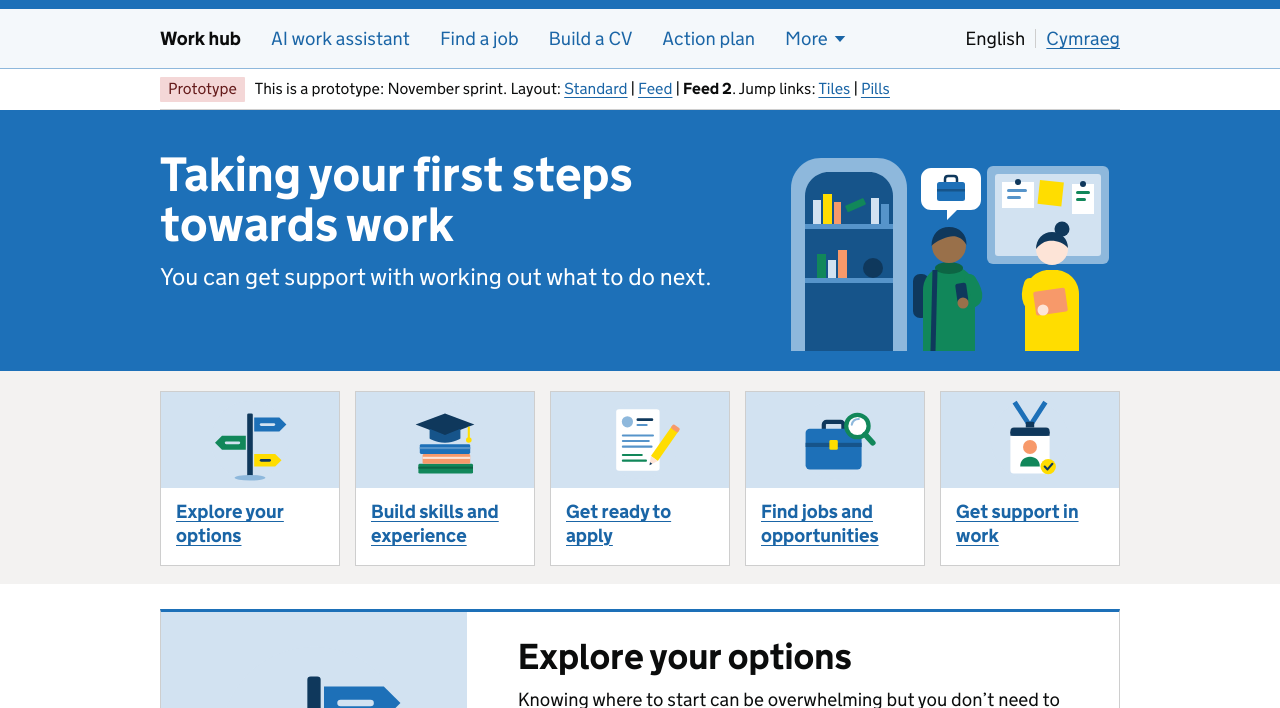
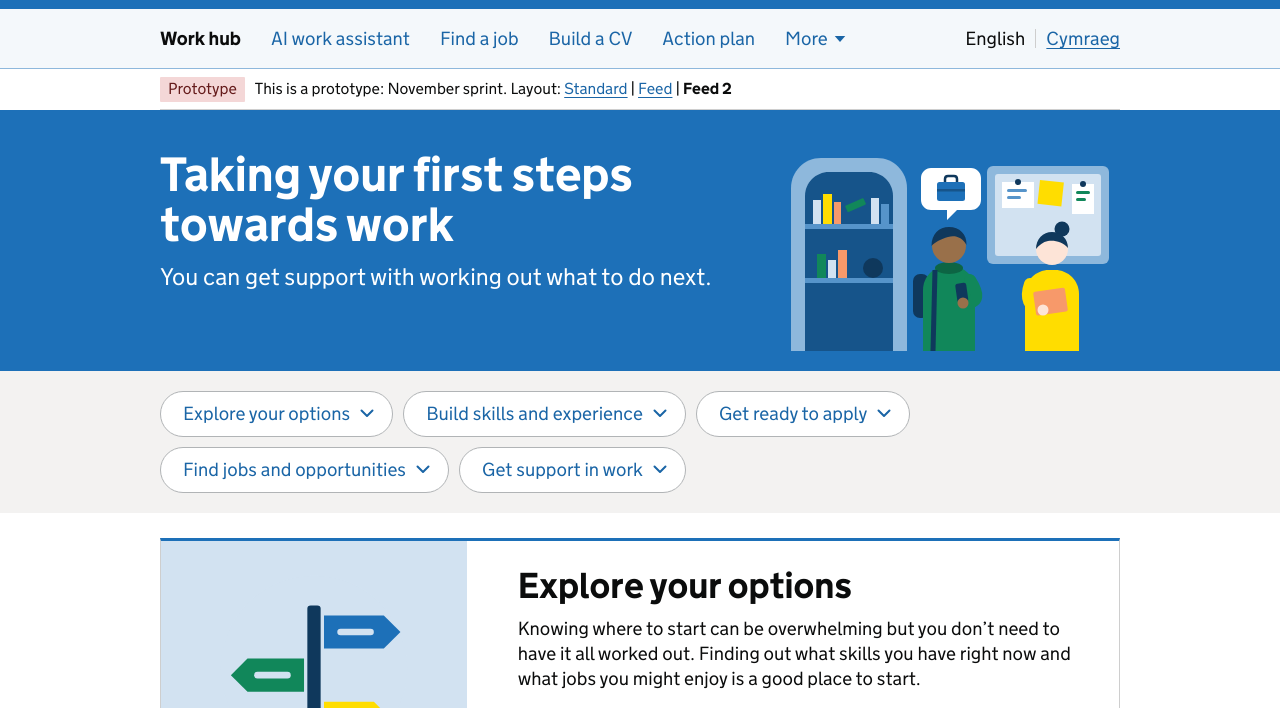
Before and after one commit to anitalai123/jcs-playground, a plain HTML site: page prototypes/nov-sprint/young-people/feed-2/index.html in a window 1280 px wide. Shown: the part 52-760 px from the top of the page. Drawn offline with Linux system fonts and the light colour scheme.

Commit message:
Young people Feed 2: keep the pill jump links only, in regular weight text
Co-Authored-By: Claude Opus 5.5 <noreply@anthropic.com>

```diff
--- a/prototypes/nov-sprint/home.css
+++ b/prototypes/nov-sprint/home.css
@@ -401,29 +401,9 @@ html { scroll-behavior: smooth; }
 .jcs-feed__column--grid .jcs-feed-card--intro:not(:first-child) { margin-top: 30px; }
 @media (min-width: 48em) { .jcs-feed__column--grid .jcs-feed-card--intro:not(:first-child) { margin-top: 40px; } }
 
-/* Feed 2 jump links, two versions to compare (html[data-jump] set from ?jump=). */
-html[data-jump="tiles"] .jcs-jump__variant--pills, html[data-jump="pills"] .jcs-jump__variant--tiles { display: none; }
-/* Tiles: step illustration on light blue (like the title cards) with the step name underneath.
-   A scrolling row on phones, 5 across on desktop. */
-.jcs-jump-tiles { display: flex; gap: 10px; margin: 0 -15px; padding: 0 15px 4px; overflow-x: auto; list-style: none; scroll-snap-type: x mandatory; scroll-padding-left: 15px; }
-.jcs-jump-tiles > li { flex: 0 0 132px; scroll-snap-align: start; }
-.jcs-jump-tile { display: flex; flex-direction: column; height: 100%; border: 1px solid #cecece; background: #fff; color: #1a65a6; text-decoration: none; font-family: "GDS Transport", arial, sans-serif; font-size: 1rem; font-weight: 700; line-height: 1.25; }
-.jcs-jump-tile__pic { display: flex; align-items: center; justify-content: center; height: 72px; background: #d2e2f1; }
-.jcs-jump-tile__pic img { width: 84px; height: auto; }
-.jcs-jump-tile__label { padding: 10px 12px 12px; text-decoration: underline; text-underline-offset: .1578em; }
-.jcs-jump-tile:hover { border-color: #1a65a6; }
-.jcs-jump-tile:hover .jcs-jump-tile__label { color: #0f385c; text-decoration-thickness: 3px; }
-.jcs-jump-tile:focus { outline: 3px solid #fd0; outline-offset: 0; box-shadow: 0 0 0 6px #0b0c0c; }
-.jcs-jump-tile:focus .jcs-jump-tile__label { color: #0b0c0c; text-decoration: none; }
-@media (min-width: 48em) {
-  .jcs-jump-tiles { display: grid; grid-template-columns: repeat(5, minmax(0, 1fr)); gap: 15px; margin: 0; padding: 0; overflow: visible; }
-  .jcs-jump-tile__pic { height: 96px; }
-  .jcs-jump-tile__pic img { width: 112px; }
-  .jcs-jump-tile__label { font-size: 1.1875rem; padding: 12px 15px 15px; }
-}
-/* Pills: white rounded buttons with a down chevron */
+/* Feed 2 jump links: white rounded pill buttons with a down chevron */
 .jcs-jump-pills { display: flex; flex-wrap: wrap; gap: 10px; margin: 0; padding: 0; list-style: none; }
-.jcs-jump-pill { display: inline-flex; align-items: center; gap: 10px; padding: 8px 16px 8px 18px; border: 1px solid #b1b4b6; border-radius: 999px; background: #fff; color: #1a65a6; text-decoration: none; font-family: "GDS Transport", arial, sans-serif; font-size: 1rem; font-weight: 700; line-height: 1.25; }
+.jcs-jump-pill { display: inline-flex; align-items: center; gap: 10px; padding: 8px 16px 8px 18px; border: 1px solid #b1b4b6; border-radius: 999px; background: #fff; color: #1a65a6; text-decoration: none; font-family: "GDS Transport", arial, sans-serif; font-size: 1rem; font-weight: 400; line-height: 1.25; }
 .jcs-jump-pill__chevron { flex: none; }
 .jcs-jump-pill:hover { border-color: #1a65a6; color: #0f385c; }
 .jcs-jump-pill:hover .jcs-jump-pill__label { text-decoration: underline; }
--- a/prototypes/nov-sprint/young-people/feed-2/index.html
+++ b/prototypes/nov-sprint/young-people/feed-2/index.html
@@ -11,10 +11,6 @@
   <link rel="stylesheet" href="/assets/govuk-frontend.min.css">
   <link rel="stylesheet" href="/menu-shared/menu.css">
   <link rel="stylesheet" href="../../home.css">
-  <script>
-    // Which jump link version to show: ?jump=pills, otherwise tiles
-    document.documentElement.setAttribute('data-jump', new URLSearchParams(location.search).get('jump') === 'pills' ? 'pills' : 'tiles')
-  </script>
 </head>
 <body class="govuk-template__body" id="top">
   <script>document.body.className += ' js-enabled' + ('noModule' in HTMLScriptElement.prototype ? ' govuk-frontend-supported' : '');</script>
@@ -72,7 +68,7 @@
     <div class="govuk-phase-banner">
       <p class="govuk-phase-banner__content">
         <a href="/" class="govuk-link govuk-link--no-underline"><strong class="govuk-tag govuk-tag--red govuk-phase-banner__content__tag">Prototype</strong><span class="govuk-visually-hidden"> – go to all prototypes</span></a>
-        <span class="govuk-phase-banner__text">This is a prototype: November sprint. Layout: <a class="govuk-link" href="../">Standard</a> | <a class="govuk-link" href="../feed/">Feed</a> | <strong>Feed 2</strong>. Jump links: <a class="govuk-link" href="?jump=tiles">Tiles</a> | <a class="govuk-link" href="?jump=pills">Pills</a></span>
+        <span class="govuk-phase-banner__text">This is a prototype: November sprint. Layout: <a class="govuk-link" href="../">Standard</a> | <a class="govuk-link" href="../feed/">Feed</a> | <strong>Feed 2</strong></span>
       </p>
     </div>
   </div>
@@ -88,20 +84,10 @@
   </div>
 
   <!-- Jump links to the 5 steps, the same strip as the Standard page -->
-  <!-- Jump links to the 5 steps, in two versions to compare: illustrated tiles (default) or pill buttons with a
-       down chevron. Switch with ?jump=tiles or ?jump=pills (links in the phase banner). -->
+  <!-- Jump links to the 5 steps as pill buttons with a down chevron -->
   <div class="jcs-yp-jump jcs-jump">
     <div class="govuk-width-container">
-        <nav class="jcs-jump__variant jcs-jump__variant--tiles" aria-label="On this page">
-          <ul class="jcs-jump-tiles">
-            <li><a class="jcs-jump-tile" href="#step-1"><span class="jcs-jump-tile__pic"><img src="/menu-shared/images/yp_explore.svg" alt="" width="160" height="120"></span><span class="jcs-jump-tile__label">Explore your options</span></a></li>
-            <li><a class="jcs-jump-tile" href="#step-2"><span class="jcs-jump-tile__pic"><img src="/menu-shared/images/yp_skills.svg" alt="" width="160" height="120"></span><span class="jcs-jump-tile__label">Build skills and experience</span></a></li>
-            <li><a class="jcs-jump-tile" href="#step-3"><span class="jcs-jump-tile__pic"><img src="/menu-shared/images/yp_apply.svg" alt="" width="160" height="120"></span><span class="jcs-jump-tile__label">Get ready to apply</span></a></li>
-            <li><a class="jcs-jump-tile" href="#step-4"><span class="jcs-jump-tile__pic"><img src="/menu-shared/images/yp_find.svg" alt="" width="160" height="120"></span><span class="jcs-jump-tile__label">Find jobs and opportunities</span></a></li>
-            <li><a class="jcs-jump-tile" href="#step-5"><span class="jcs-jump-tile__pic"><img src="/menu-shared/images/yp_in_work.svg" alt="" width="160" height="120"></span><span class="jcs-jump-tile__label">Get support in work</span></a></li>
-          </ul>
-        </nav>
-        <nav class="jcs-jump__variant jcs-jump__variant--pills" aria-label="On this page">
+        <nav aria-label="On this page">
           <ul class="jcs-jump-pills">
             <li><a class="jcs-jump-pill" href="#step-1"><span class="jcs-jump-pill__label">Explore your options</span><svg class="jcs-jump-pill__chevron" xmlns="http://www.w3.org/2000/svg" width="14" height="9" viewBox="0 0 14 9" fill="none" stroke="currentColor" stroke-width="2" stroke-linecap="round" stroke-linejoin="round" aria-hidden="true" focusable="false"><path d="M1.5 1.5 7 7l5.5-5.5"/></svg></a></li>
             <li><a class="jcs-jump-pill" href="#step-2"><span class="jcs-jump-pill__label">Build skills and experience</span><svg class="jcs-jump-pill__chevron" xmlns="http://www.w3.org/2000/svg" width="14" height="9" viewBox="0 0 14 9" fill="none" stroke="currentColor" stroke-width="2" stroke-linecap="round" stroke-linejoin="round" aria-hidden="true" focusable="false"><path d="M1.5 1.5 7 7l5.5-5.5"/></svg></a></li>
```
